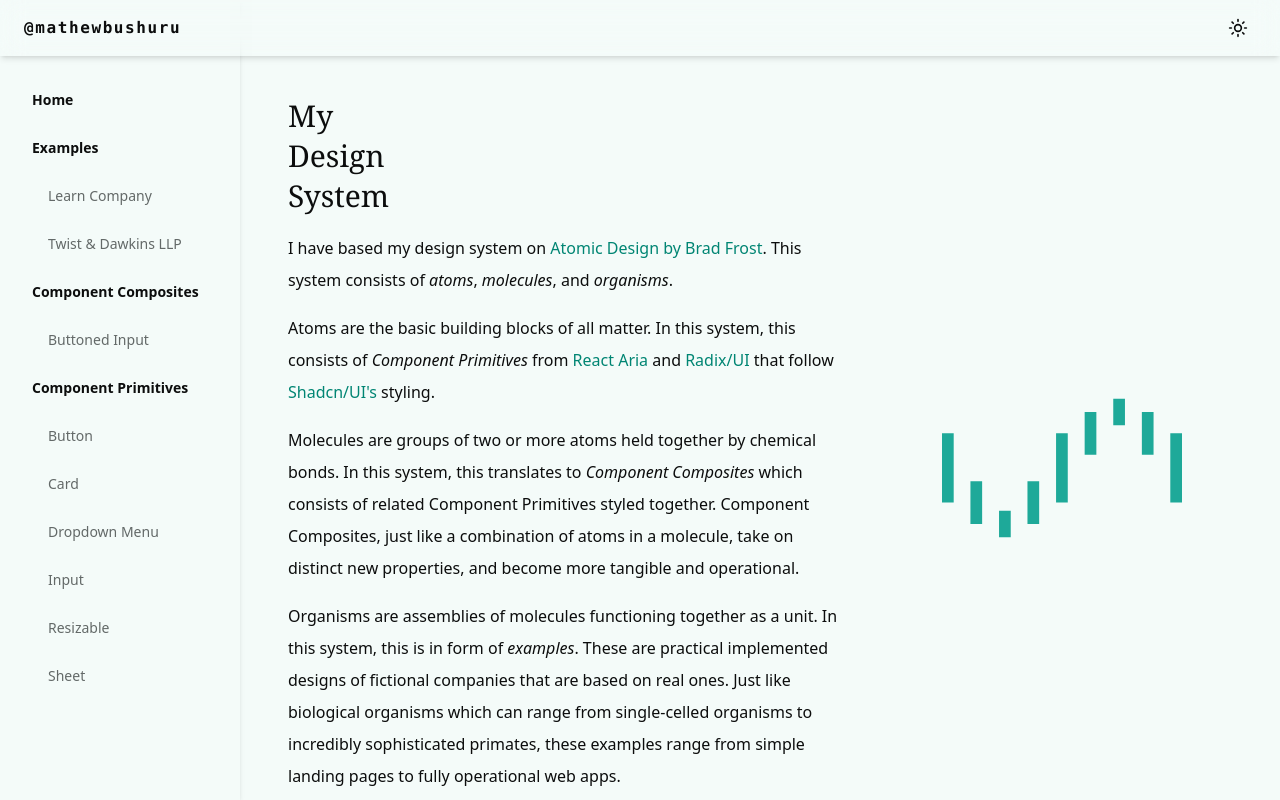
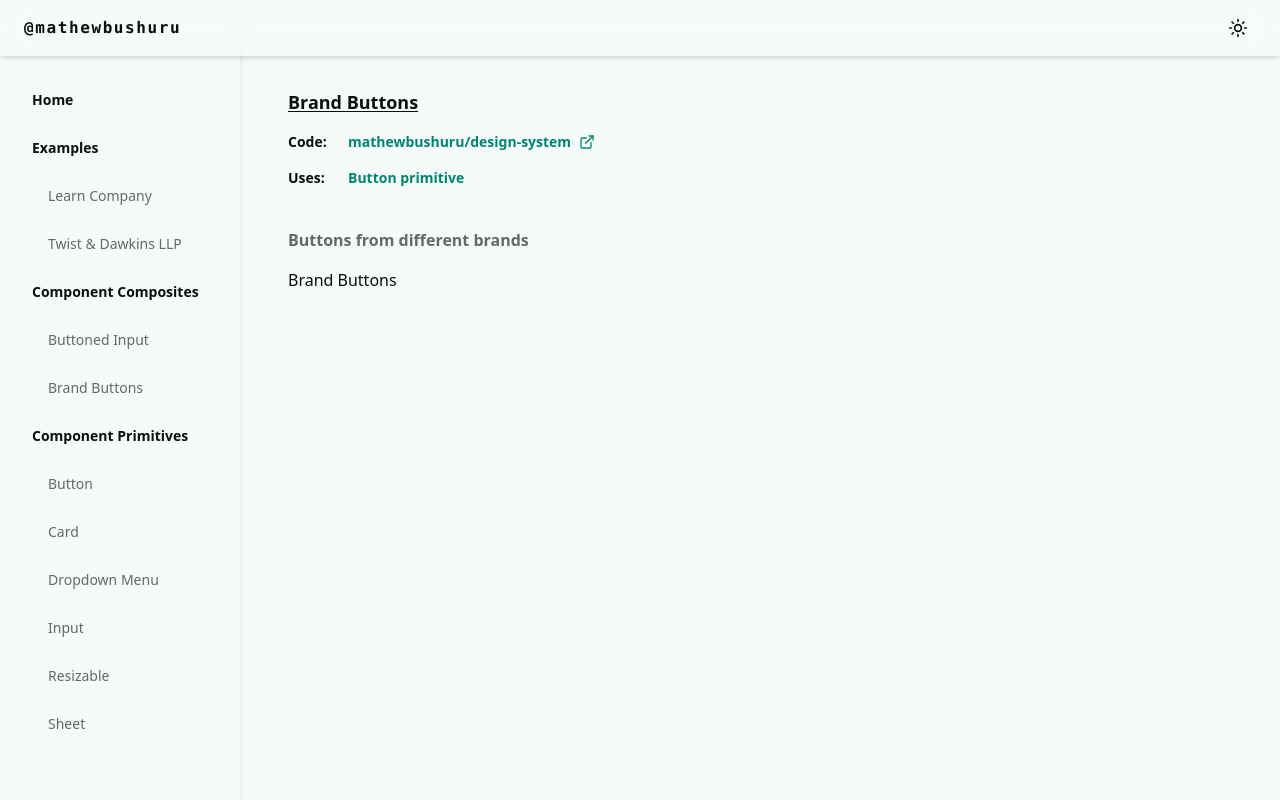
Before and after one commit to mathewbushuru/design-system, a React (Vite) app: page /composites/brand-buttons in a window 1280 px wide. Before the commit this address led to /. Built offline with nearby package versions, Linux system fonts and the light colour scheme.

Commit message:
Set up brand buttons

```diff
--- /dev/null
+++ b/src/components/composites/brand-buttons.tsx
@@ -0,0 +1,5 @@
+export default function BrandButtons(){
+    return (
+        <>Brand Buttons</>
+    )
+}
--- a/src/components/side-navigation.tsx
+++ b/src/components/side-navigation.tsx
@@ -9,6 +9,7 @@ const examplesLinks = [
 
 const compositesLinks = [
   { name: "Buttoned Input", link: "/composites/buttoned-input" },
+  { name: "Brand Buttons", link: "/composites/brand-buttons" },
 ];
 
 const primitivesLinks = [
--- a/src/routes.tsx
+++ b/src/routes.tsx
@@ -4,6 +4,7 @@ import LearnCompany from "@/examples/learn-company/app";
 import TwistDawkins from "@/examples/twist-dawkins/app";
 
 import ButtonedInputShowcase from "@/showcase/composites/buttoned-input-showcase";
+import BrandButtonsShowcase from "@/showcase/composites/brand-buttons-showcase";
 
 import ButtonShowcase from "@/showcase/primitives/button-showcase";
 import CardShowcase from "@/showcase/primitives/card-showcase";
@@ -41,6 +42,14 @@ export const compositesRoutes = [
     element: (
       <RootLayout>
         <ButtonedInputShowcase />
+      </RootLayout>
+    ),
+  },
+  {
+    path: "/composites/brand-buttons",
+    element: (
+      <RootLayout>
+        <BrandButtonsShowcase />
       </RootLayout>
     ),
   },
--- /dev/null
+++ b/src/showcase/composites/brand-buttons-showcase.tsx
@@ -0,0 +1,20 @@
+import ShowcaseLayout from "@/layouts/showcase-layout";
+import BrandButtons from "@/components/composites/brand-buttons";
+
+export default function BrandButtonsShowcase() {
+  return (
+    <ShowcaseLayout
+      name="Brand Buttons"
+      code="mathewbushuru/design-system"
+      codeLink="https://github.com/mathewbushuru/design-system/blob/main/src/components/composites/brand-buttons.tsx"
+      uses="Button primitive"
+    >
+      <h1 className="my-4 text-center font-semibold text-muted-foreground sm:text-left">
+       Buttons from different brands
+      </h1>
+      <div className="sm:max-w-md">
+        <BrandButtons />
+      </div>
+    </ShowcaseLayout>
+  );
+}
```
